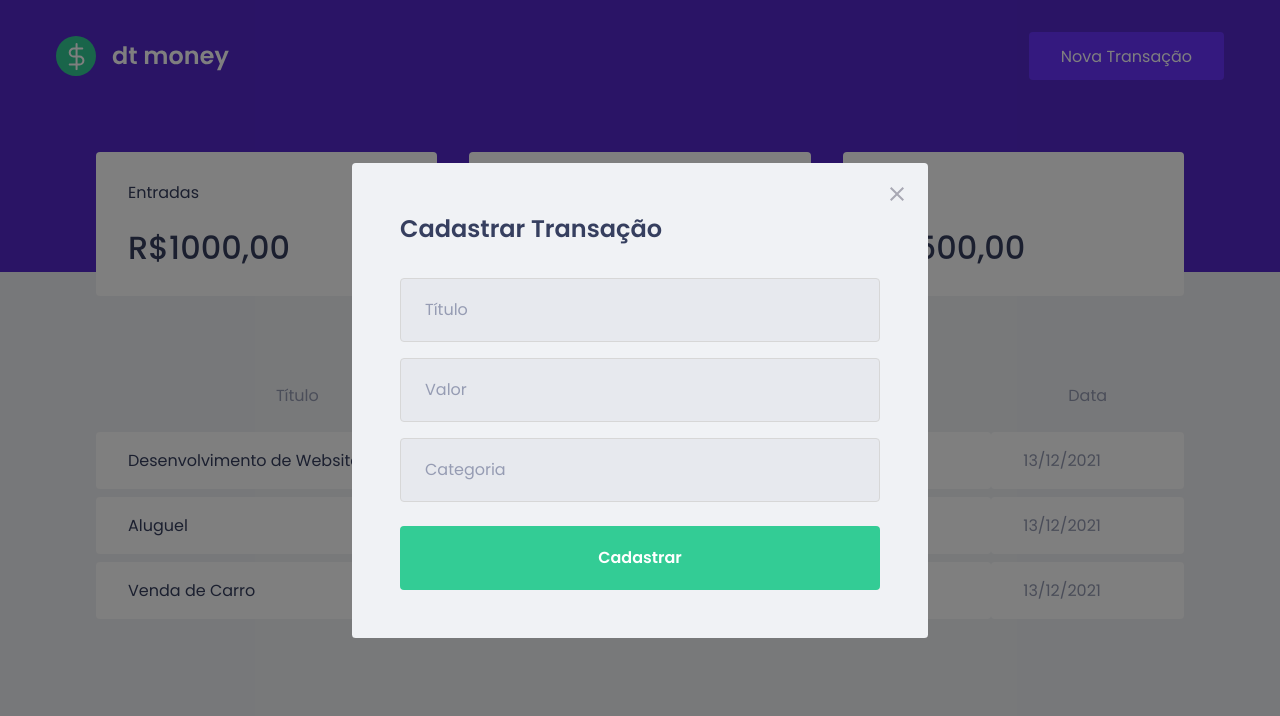
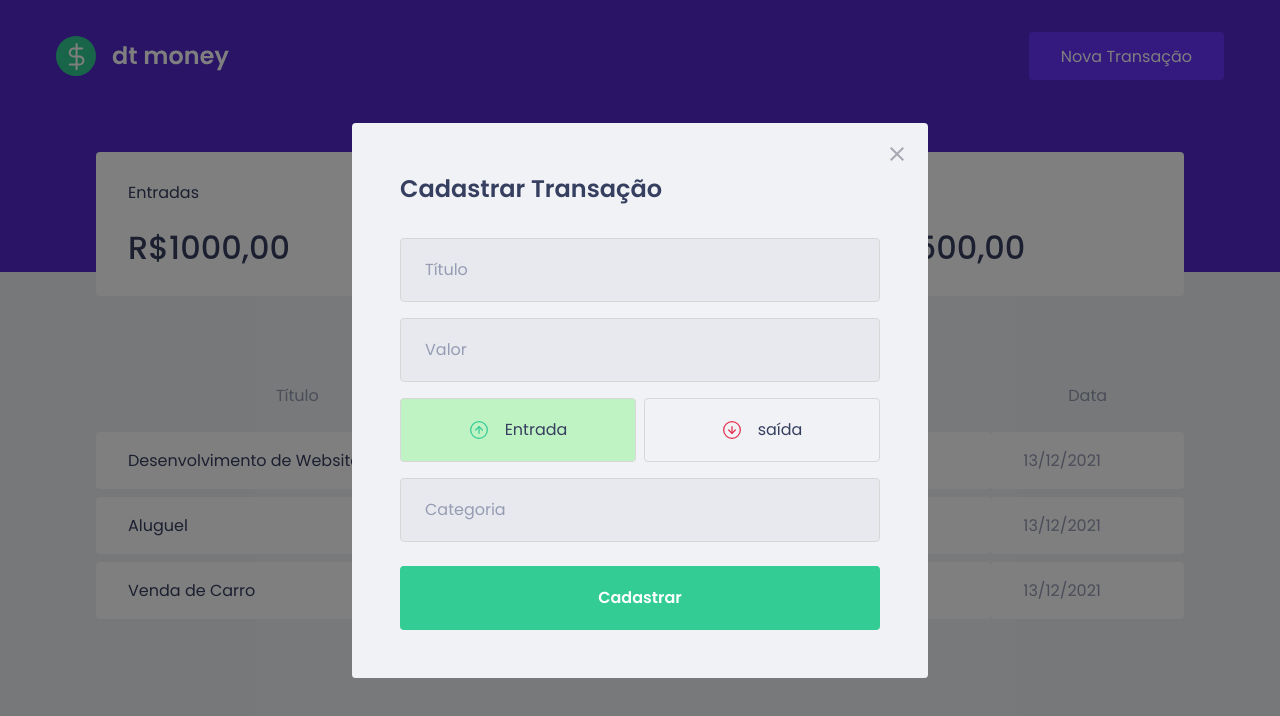
Before and after one commit to FelipeTorress/dtmoney-ignite-rocketseat, a React (Create React App) app: page / in a window 1280 px wide. Both pictures are taken after a click on the button "Nova Transação". Shown: the top 716 px of the page. Built offline with nearby package versions, Linux system fonts and the light colour scheme; no server answers; what miragejs would draw is missing.

Commit message:
Botoes de tipo no formulario

```diff
--- a/src/components/newTransactionModal/index.tsx
+++ b/src/components/newTransactionModal/index.tsx
@@ -1,7 +1,10 @@
 import Modal from 'react-modal';
-import { Container } from './styles';
+import { Container, TransactionTyperContainer, RadioBox } from './styles';
 
 import closeImg from '../../assets/close.svg'
+import incomeImg from '../../assets/income.svg';
+import outcomeImg from '../../assets/outcome.svg';
+import { useState } from 'react';
 
 interface newTransactionModalProps {
     isOpen: boolean;
@@ -9,6 +12,8 @@ interface newTransactionModalProps {
 }
 
 export function NewTransactionModal({isOpen, onRequestClose}:newTransactionModalProps){
+    const [type, setType] = useState('deposit');
+
     return(
         <Modal
           isOpen={isOpen}
@@ -25,9 +30,35 @@ export function NewTransactionModal({isOpen, onRequestClose}:newTransactionModal
           </button>
           <Container>
             <h2>Cadastrar Transação</h2>
+
             <input type="text" placeholder='Título' />
+
             <input type="number" placeholder='Valor' />
+
+            <TransactionTyperContainer>
+                <RadioBox
+                    type="button"
+                    onClick={() => setType('deposit')}
+                    isActive={type === 'deposit'}
+                    activeColor={'green'}
+                >
+                    <img src={incomeImg} alt="Entrada" />
+                    <span>Entrada</span>
+                </RadioBox>
+
+                <RadioBox
+                    type="button"
+                    onClick={() => setType('withdraw')}
+                    isActive={type === 'withdraw'}
+                    activeColor={'red'}
+                >
+                    <img src={outcomeImg} alt="saída" />
+                    <span>saída</span>
+                </RadioBox>
+            </TransactionTyperContainer>
+
             <input type="text" placeholder='Categoria' />
+
             <button type="submit">Cadastrar</button>
           </Container>
       </Modal>
--- a/src/components/newTransactionModal/styles.ts
+++ b/src/components/newTransactionModal/styles.ts
@@ -46,3 +46,49 @@ export const Container = styled.form`
         }
     }
 `;
+
+export const TransactionTyperContainer = styled.div`
+    margin: 1rem 0;
+    display: grid;
+    grid-template-columns: repeat(2,1fr);
+    gap:0.5rem;
+`;
+
+interface RadioBoxPros{
+    isActive: boolean;
+    activeColor: 'red' | 'green';
+}
+
+const colors = {
+    red: 'rgba(246, 0, 0, 0.2)',
+    green: 'rgba(3, 246, 0, 0.2)'
+}
+
+export const RadioBox = styled.button<RadioBoxPros>`
+    height: 4rem;
+    border: 1px solid #d7d7d7;
+    border-radius: 0.25rem;
+
+    background: ${(props) => props.isActive ? colors[props.activeColor] : 'transparent'};
+
+    display: flex;
+    align-items: center;
+    justify-content: center;
+
+    transition: border-color 0.2s;
+    &:hover{
+        border-color: #aaa;
+    }
+
+    img{
+        width:20px;
+        height: 20px;
+    }
+
+    span{
+        display: inline-block;
+        margin-left: 1rem;
+        font-size: 1rem;
+        color: var(--text-title);
+    }
+`;
```
